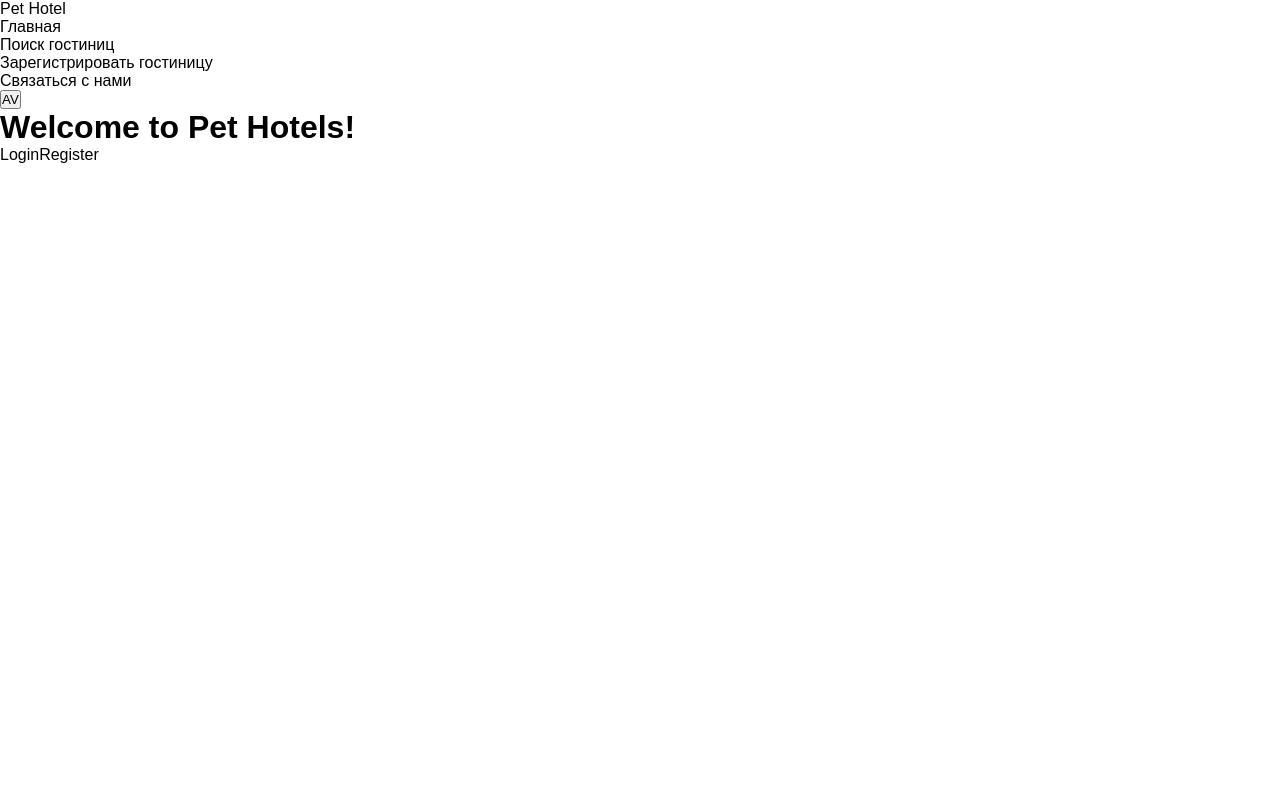
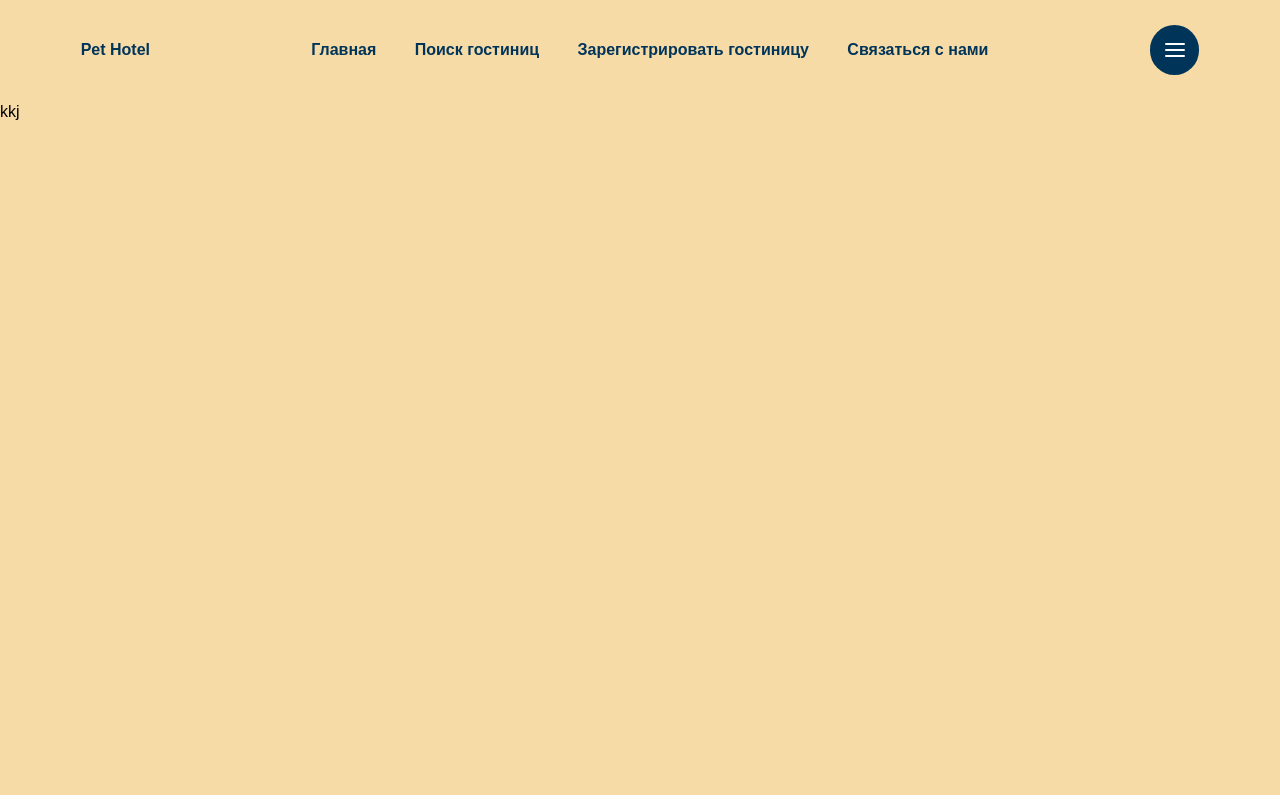
Before and after one commit to EkaterinaO19/petshotel, a Next.js app in the folder frontend/: page / in a window 1280 px wide. Built offline with nearby package versions, Linux system fonts and the light colour scheme; a web font is replaced by a local one.

Commit message:
add navbar

```diff
--- a/frontend/package.json
+++ b/frontend/package.json
@@ -13,6 +13,7 @@
     "next": "14.2.15",
     "react": "^18",
     "react-dom": "^18",
+    "react-icons": "^5.3.0",
     "react-redux": "^9.1.2",
     "sass": "^1.79.5"
   },
--- a/frontend/src/app/components/DropdownButton.tsx
+++ b/frontend/src/app/components/DropdownButton.tsx
@@ -2,6 +2,8 @@
 
 import React, { useState, useEffect } from 'react';
 import Link from 'next/link';
+import { FiMenu } from "react-icons/fi";
+import styles from '../styles/DropdownButton.module.scss'
 
 
 const DropdownButton: React.FC = () => {
@@ -26,15 +28,15 @@ const DropdownButton: React.FC = () => {
   }, []);
 
   return (
-    <div className="dropdown">
-      <button className="dropdown__button" onClick={toggleDropdown}>
-        AV
-      </button>
+    <div className={styles.dropdown}>
+      <div className={styles.dropdown__button} onClick={toggleDropdown}>
+      <FiMenu size="24" color="#FFFFFF"/>
+      </div>
       {isDropdownOpen && (
-        <ul className="dropdown__menu">
-          <Link href="/register">Зарегистрироваться</Link>
-          <Link href="/login">Вход</Link>
-        </ul>
+        <div className={styles.dropdown__menu}>
+            <Link href="/register">Зарегистрироваться</Link>
+            <Link href="/login">Вход</Link>
+        </div>
       )}
     </div>
   );
--- a/frontend/src/app/components/Navbar.tsx
+++ b/frontend/src/app/components/Navbar.tsx
@@ -1,26 +1,26 @@
-import '../styles/Navbar.module.scss'
+import styles from '../styles/Navbar.module.scss'
 import React, { useState } from 'react';
 import Link from 'next/link';
 import DropdownButton from './DropdownButton';
 
 const Navbar: React.FC = () => {
 
-    return(
-        <nav className="navbar">
-            <div className="navbar__logo">
+    return (
+        <div className={styles.navbar}>
+            <div className={styles.navbar__logo}>
                 <Link href="/">
                 Pet Hotel
                 </Link>
             </div>
 
-            <ul>
+            <ul className={styles.menu}>
                 <li>Главная</li>
                 <li>Поиск гостиниц</li>
                 <li>Зарегистрировать гостиницу</li>
                 <li>Связаться с нами</li>
             </ul>
             <DropdownButton />
-        </nav>
+        </div>
     )
 
 }
--- a/frontend/src/app/layout.tsx
+++ b/frontend/src/app/layout.tsx
@@ -1,6 +1,7 @@
 import type { Metadata } from "next";
 import localFont from "next/font/local";
 import "./globals.css";
+import "./reset.css";
 
 // const geistSans = localFont({
 //   src: "./fonts/GeistVF.woff",
--- a/frontend/src/app/page.tsx
+++ b/frontend/src/app/page.tsx
@@ -1,21 +1,17 @@
 import Link from 'next/link';
 import styles from '../styles/Home.module.scss';
 import Navbar from './components/Navbar';
+import MainLanding from './screens/MainLanding';
 
 const HomePage: React.FC = () => {
   return (
-    <>
-            <Navbar />
-          <main>
-            <h1>Welcome to Pet Hotels!</h1>
-            <nav>
+    <div>
+        <Navbar />
+        <main>
+          <MainLanding/>
 
-                <Link href="/login">Login</Link>
-                <Link href="/register">Register</Link>
-            </nav>
-            {/* Add hotel cards and search filters here */}
         </main>
-    </>
+    </div>
 
   );
 }
--- /dev/null
+++ b/frontend/src/app/reset.css
@@ -0,0 +1,78 @@
+/* Указываем box sizing */
+*,
+*::before,
+*::after {
+  box-sizing: border-box;
+}
+
+/* Убираем внутренние отступы */
+ul[class],
+ol[class] {
+  padding: 0;
+}
+
+/* Убираем внешние отступы */
+body,
+h1,
+h2,
+h3,
+h4,
+p,
+ul[class],
+ol[class],
+li,
+figure,
+figcaption,
+blockquote,
+dl,
+dd {
+  margin: 0;
+}
+
+/* Выставляем основные настройки по-умолчанию для body */
+body {
+  min-height: 100vh;
+  scroll-behavior: smooth;
+  text-rendering: optimizeSpeed;
+  line-height: 1.5;
+}
+
+/* Удаляем стандартную стилизацию для всех ul и il, у которых есть атрибут class*/
+ul[class],
+ol[class] {
+  list-style: none;
+}
+
+/* Элементы a, у которых нет класса, сбрасываем до дефолтных стилей */
+a:not([class]) {
+  text-decoration-skip-ink: auto;
+}
+
+/* Упрощаем работу с изображениями */
+img {
+  max-width: 100%;
+  display: block;
+}
+
+/* Указываем понятную периодичность в потоке данных у article*/
+article > * + * {
+  margin-top: 1em;
+}
+
+/* Наследуем шрифты для инпутов и кнопок */
+input,
+button,
+textarea,
+select {
+  font: inherit;
+}
+
+/* Удаляем все анимации и переходы для людей, которые предпочитай их не использовать */
+@media (prefers-reduced-motion: reduce) {
+  * {
+    animation-duration: 0.01ms !important;
+    animation-iteration-count: 1 !important;
+    transition-duration: 0.01ms !important;
+    scroll-behavior: auto !important;
+  }
+}
--- /dev/null
+++ b/frontend/src/app/screens/MainLanding.tsx
@@ -0,0 +1,12 @@
+import React, { useState, useEffect } from 'react';
+import styles from '../styles/MainLanding.module.scss'
+
+const MainLanding: React.FC = () => {
+    return (
+        <div className={styles.container}>
+            kkj
+        </div>
+    )
+}
+
+export default MainLanding;
--- /dev/null
+++ b/frontend/src/app/styles/DropdownButton.module.scss
@@ -0,0 +1,26 @@
+@import './variables';
+
+
+.dropdown {
+    background-color: $darkblue;
+    padding: 1vw;
+    border-radius: 57px;
+    display: flex;
+    justify-content: flex-end;
+}
+
+.dropdown__button {
+    display: flex;
+}
+
+.dropdown__menu {
+    display: flex;
+    flex-direction: column;
+    position: absolute;
+    color: $white;
+    background-color: $darkblue;
+    margin-top: 6vh;
+    padding: 15px;
+    border-radius: 10px;
+    font-size: 14px;
+}
--- /dev/null
+++ b/frontend/src/app/styles/MainLanding.module.scss
@@ -0,0 +1,6 @@
+@import './variables';
+
+.container{
+    height: 695px;
+    background-color: $monyellow;
+}
--- a/frontend/src/app/styles/Navbar.module.scss
+++ b/frontend/src/app/styles/Navbar.module.scss
@@ -0,0 +1,26 @@
+@import './variables';
+
+.navbar {
+    background-color: $monyellow;
+    height: 100px;
+    display: flex;
+    flex-wrap: wrap;
+    align-content: center;
+    justify-content: space-around;
+    align-items: center;
+    color: $darkblue;
+    font-weight: bold;
+    cursor: pointer;
+}
+
+.menu{
+    display: flex;
+
+    li {
+        margin-right: 3vw;
+    }
+
+    li:last-child {
+        margin-right: 0;
+      }
+}
```
Also changed, not shown: frontend/src/app/assets/Rectangle_9.png (added), frontend/src/app/styles/DropdownButton.scss (deleted), frontend/src/app/styles/global.scss (deleted), 1 other file (tests, documents, lock files or other folders).
